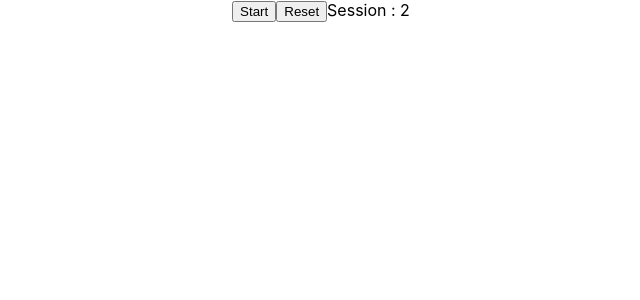
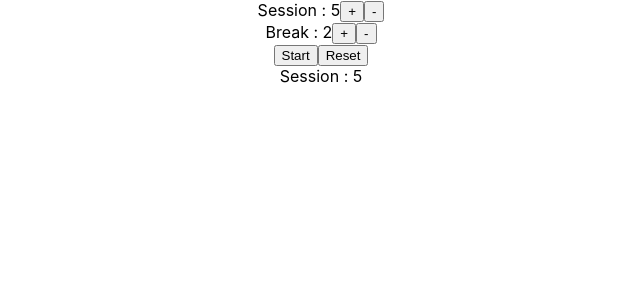
Before and after one commit to DamienBerthe/pomodoro, a React (Create React App) app: page / in a window 1280 px wide. Shown: the top 300 px of the page, without its empty margins (319-959 px from the left). Built offline with nearby package versions, Linux system fonts and the light colour scheme.

Commit message:
+- buttons

```diff
--- a/src/App.js
+++ b/src/App.js
@@ -4,9 +4,9 @@ import './App.css';
 function App() {
   const [seconds, setSeconds] = useState(5);
   const [isActive, setIsActive] = useState(false);
-  const [switche, setSwitche] = useState(false);
-  var defaultS = 5;
-  var defaultB = 2;
+  const [switche, setSwitche] = useState(true);
+  const [defaultS, setDefaultS] = useState(5);
+  const [defaultB, setDefaultB] = useState(2);
 
   function toggle() {
     setIsActive(!isActive);
@@ -15,8 +15,10 @@ function App() {
   function reset() {
     setIsActive(false);
     setSeconds(5);
+    setSwitche(true);
+    setDefaultS(5);
+    setDefaultB(2);
   }
-
 
   useEffect(() => {
     if (switche){
@@ -25,7 +27,7 @@ function App() {
     else{
       setSeconds(defaultB)
     }
-  },[switche]);
+  },[switche, defaultS, defaultB]);
 
   useEffect(() => {
     let interval = null;
@@ -41,17 +43,25 @@ function App() {
       clearInterval(interval);
     }
     return () => clearInterval(interval);
-  }, [isActive, seconds, isActive]);
+    // eslint-disable-next-line react-hooks/exhaustive-deps
+  }, [isActive, seconds]);
 
 
 
   return (
     <div className="App">
+      Session : {defaultS}
+      <button onClick={() => setDefaultS(defaultS + 1)}>+</button>
+      <button onClick={() => setDefaultS(defaultS - 1)}>-</button>
+      <br />
+      Break : {defaultB}
+      <button onClick={() => setDefaultB(defaultB + 1)}>+</button>
+      <button onClick={() => setDefaultB(defaultB - 1)}>-</button>
+      <br />
       <button onClick={toggle}>{isActive ? 'Pause' : 'Start'}</button>
       <button onClick={reset}>Reset</button>
-      Session : {seconds}
-      {//Break : {breakSeconds}
-}
+      <br />
+      {switche ? 'Session' : 'Break'} : {seconds}
     </div>
   );
 }
```
